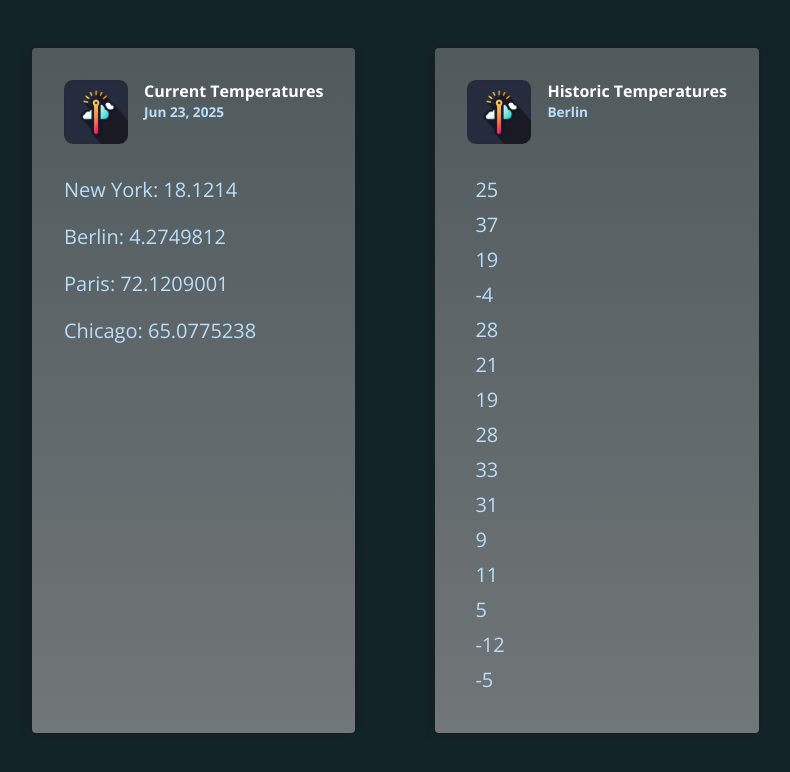
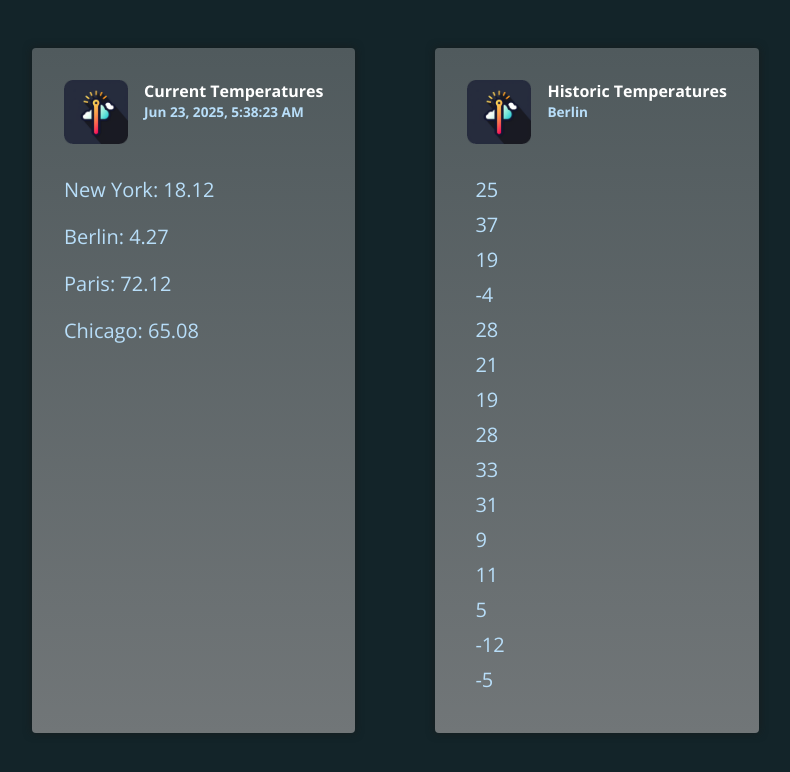
Before and after one commit to udashsanam/angular-projects, an Angular app in the folder pipes/: page / in a window 1280 px wide. Shown: the top 772 px of the page, without its empty margins (168-958 px from the left). Built offline with nearby package versions, Linux system fonts and the light colour scheme.

Commit message:
use of number pipe to formate numbe

```diff
--- a/pipes/src/app/app.component.html
+++ b/pipes/src/app/app.component.html
@@ -4,13 +4,13 @@
       <img src="temp-icon.png" alt="Thermometer icon" />
       <div>
         <h2>Current Temperatures</h2>
-        <p>{{ currentDate | date }}</p>
+        <p>{{ currentDate | date: 'medium' }}</p>
       </div>
     </header>
-    <p>New York: {{ currentTemperaturs.newYork }}</p>
-    <p>Berlin: {{ currentTemperaturs.berlin }}</p>
-    <p>Paris: {{ currentTemperaturs.paris }}</p>
-    <p>Chicago: {{ currentTemperaturs.chicago }}</p>
+    <p>New York: {{ currentTemperaturs.newYork | number:'1.1-2' }}</p>
+    <p>Berlin: {{ currentTemperaturs.berlin | number: '1.1-2'}}</p>
+    <p>Paris: {{ currentTemperaturs.paris |number:'1.1-2'}}</p>
+    <p>Chicago: {{ currentTemperaturs.chicago | number:'1.1-2'}}</p>
   </article>
 
   <article class="temperatures">
--- a/pipes/src/app/app.component.ts
+++ b/pipes/src/app/app.component.ts
@@ -1,12 +1,13 @@
 import { Component } from '@angular/core';
-import {DatePipe} from "@angular/common";
+import {DatePipe, DecimalPipe} from "@angular/common";
 
 @Component({
   selector: 'app-root',
   standalone: true,
   templateUrl: './app.component.html',
   imports: [
-    DatePipe
+    DatePipe,
+    DecimalPipe
   ]
 })
 export class AppComponent {
```
